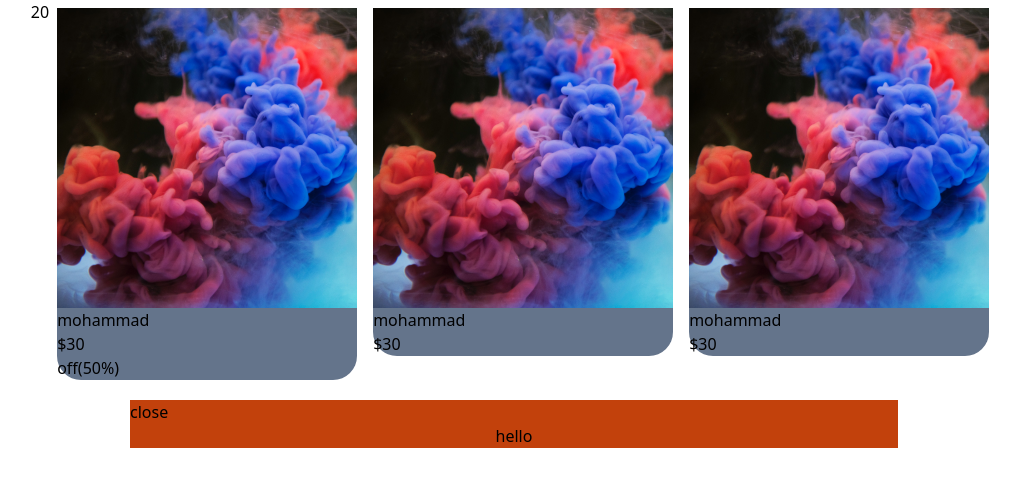
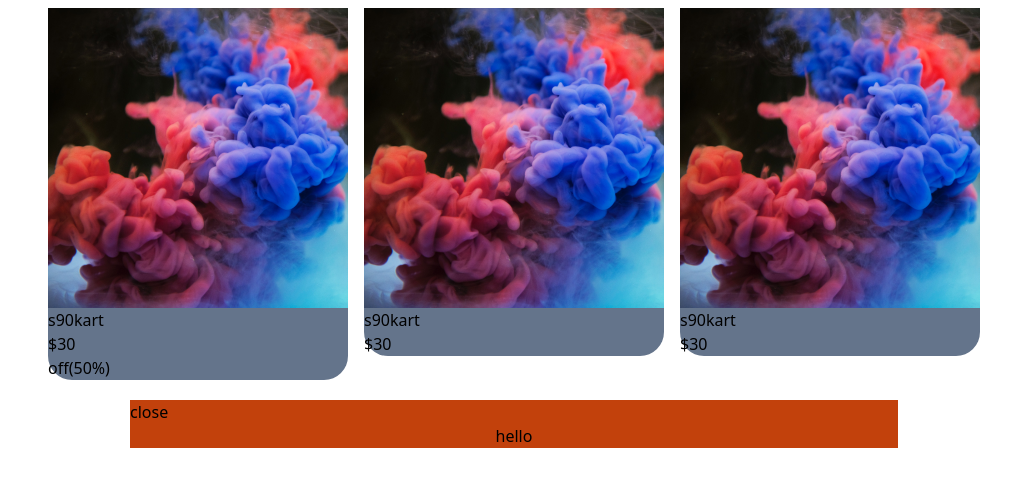
Before and after one commit to mohammadjalizi/learn-react, a React (Create React App) app: page / in a window 1280 px wide. Shown: the top 486 px of the page, without its empty margins (126-1146 px from the left). Built offline with nearby package versions, Linux system fonts and the light colour scheme.

Commit message:
added project

```diff
--- a/src/App.js
+++ b/src/App.js
@@ -15,12 +15,31 @@ super(props)
 this.state={
 
   users:[
-    {id:1,name:'mohammad', price:30 , imges:img1},
-    {id:2,name:'ali', price:105 , imges:img2},
-    {id:3,name:'acer', price:90 , imges:img3},
+    {id:1,name:'mohammad',},
+    {id:2,name:'ali', },
+    {id:3,name:'acer', },
   ]
 }
-this.code=20
+ setTimeout(() => {
+  this.setState({
+
+    users:[
+      {id:1,name:'s90kart',},
+      {id:2,name:'nissan',},
+      {id:3,name:'pardo',},
+    ]
+  })
+ }, 5000);
+ setTimeout(() => {
+  this.setState({
+
+    users:[
+      {id:1,name:'s90kart', price:30 , imges:img1},
+      {id:2,name:'nissan', price:105 , imges:img2},
+      {id:3,name:'pardo', price:90 , imges:img3},
+    ]
+  })
+ }, 5000);
  }
 
 
```
